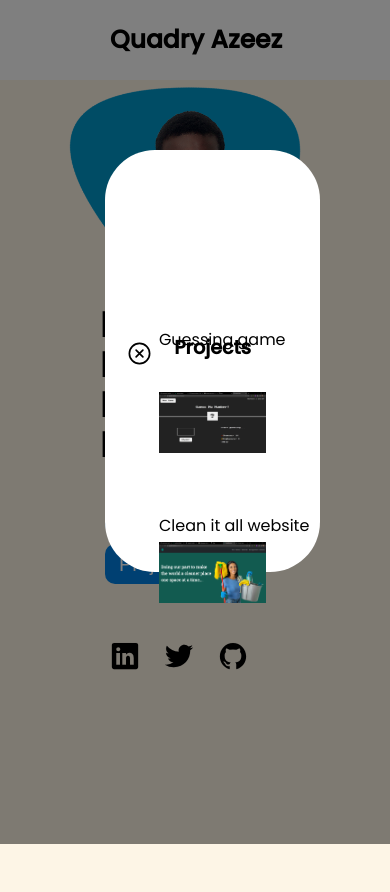
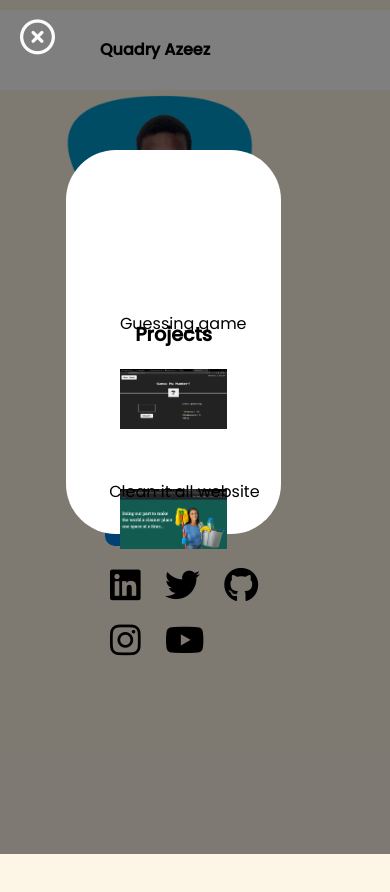
Before and after one commit to Quadry01/Quadry-Azeez-Profile, a plain HTML site: page index.html in a window 390 px wide. Both pictures are taken after a click on the button "Projects". After the commit the page ends 854 px from the top, so only its background shows below. Drawn offline with nearby package versions, Linux system fonts and the light colour scheme.

Commit message:
website refactored

```diff
--- a/index.html
+++ b/index.html
@@ -18,6 +18,10 @@
       rel="stylesheet"
       href="https://cdnjs.cloudflare.com/ajax/libs/font-awesome/5.15.3/css/all.min.css"
     />
+    <script
+      src="https://kit.fontawesome.com/2c0d7c96f3.js"
+      crossorigin="anonymous"
+    ></script>
   </head>
   <body>
     <nav>
@@ -27,7 +31,7 @@
       </label>
       <label class="logo">Quadry Azeez</label>
       <ul>
-        <li><a class="" href="#">Home</a></li>
+        <li><a class="" href="/index.html">Home</a></li>
         <li><a class="project-link" href="#">Projects</a></li>
         <li><a href=" https://wa.me/+2349036297450">Contact</a></li>
       </ul>
@@ -52,17 +56,24 @@ section 1 -->
           <a class="btn-na project-link-mini" href="#">Projects</a>
         </button>
         <br />
+
         <a
+          href="https://www.linkedin.com/in/quadry-azeez-b53277191/"
           target="_blank"
-          href="https://www.linkedin.com/in/quadry-azeez-b53277191/"
-          ><ion-icon class="logo" name="logo-linkedin"></ion-icon
+          ><i class="fa-brands fa-linkedin"></i
         ></a>
-        <a target="_blank" href="https://twitter.com/yrdauq_zeeza"
-          ><ion-icon class="logo" name="logo-twitter"></ion-icon
+        <a href="https://twitter.com/yrdauq_zeeza" target="_blank"
+          ><i class="fa-brands fa-twitter"></i
         ></a>
-        <a href="https://github.com/Quadry01"
-          ><ion-icon class="logo" name="logo-github"></ion-icon
+        <a href="https://github.com/Quadry01" target="_blank"
+          ><i class="fa-brands fa-github"></i
         ></a>
+        <a href="https://www.instagram.com/quadryphotography/" target="_blank"
+          ><i class="fa-brands fa-instagram"></i
+        ></a>
+        <a href="https://www.youtube.com/@curiositylookout/" target="_blank">
+          <i class="fa-brands fa-youtube"></i>
+        </a>
       </section>
 
       <!-- Section 2 -->
@@ -74,14 +85,9 @@ section 1 -->
     <div class="overlay-box">
       <!--
     Project Display -->
-
+      <i class="close-logi fa-regular fa-circle-xmark"></i>
       <section class="prj-sec">
         <div class="display project-div">
-          <ion-icon
-            class="vclose close-btn"
-            name="close-circle-outline"
-          ></ion-icon>
-
           <h3 class="project-header">Projects</h3>
           <figure>
             <img class="guess" src="images/guess.png" alt="Guessing game" />
@@ -106,14 +112,7 @@ section 1 -->
       </section>
     </div>
 
-    <script
-      type="module"
-      src="https://unpkg.com/ionicons@5.5.2/dist/ionicons/ionicons.esm.js"
-    ></script>
-    <script
-      nomodule
-      src="https://unpkg.com/ionicons@5.5.2/dist/ionicons/ionicons.js"
-    ></script>
     <script src="main.js"></script>
   </body>
 </html>
+<!-- class="vclose close-btn" -->
--- a/main.js
+++ b/main.js
@@ -1,12 +1,16 @@
 document.querySelector(".project-link").addEventListener("click", function () {
   document.querySelector(".overlay-box").classList.add("overlay");
   document.querySelector(".project-div").classList.remove("display");
+  document.querySelector(".close-logic").classList.remove("close-logic");
 });
 
-document.querySelector(".close-btn").addEventListener("click", function () {
-  document.querySelector(".overlay-box").classList.remove("overlay");
-  document.querySelector(".project-div").classList.add("display");
-});
+document
+  .querySelector(".fa-circle-xmark")
+  .addEventListener("click", function () {
+    document.querySelector(".overlay-box").classList.remove("overlay");
+    document.querySelector(".project-div").classList.add("display");
+    document.querySelector(".close-logic").classList.add("close-logic");
+  });
 
 document
   .querySelector(".project-link-mini")
--- a/style.css
+++ b/style.css
@@ -1,4 +1,10 @@
 /*font-family: 'Poppins', sans-serif;*/
+html,
+body {
+  padding-top: 0%;
+  overflow: hidden;
+}
+
 * {
   padding: 0;
   margin: 0;
@@ -6,6 +12,21 @@
   list-style: none;
   box-sizing: border-box;
 }
+
+.close-logi {
+  display: none;
+}
+.fa-brands {
+  font-size: 50px;
+  margin: 190px 10px;
+  color: black;
+}
+.fa-regular {
+  font-size: 35px;
+  color: rgb(254, 251, 251);
+  margin: 20px;
+}
+
 body {
   font-family: "Poppins", sans-serif;
   display: fixed;
@@ -51,9 +72,9 @@ nav ul li a:hover {
   color: black;
 }
 
-.prj-link {
+/* .prj-link {
   color: black;
-}
+} */
 .btn.active,
 .btn:hover {
   text-decoration: none;
@@ -71,20 +92,7 @@ nav ul li a:hover {
 #check {
   display: none;
 }
-@media (max-width: 952px) {
-  label.logo {
-    font-size: 25px;
-    display: block;
 
-    align-self: center;
-    margin-top: 10px;
-  }
-
-  nav ul li a {
-    /* font-size: 16px; */
-    display: none;
-  }
-}
 @media (max-width: 858px) {
   .checkbtn {
     display: block;
@@ -156,47 +164,102 @@ section {
   font-size: 40px;
   margin-top: 180px;
   margin-left: 10px;
-  color: black;
+  color: rgb(238, 15, 15);
 }
 
 .image {
   width: 500px;
   position: absolute;
   left: 900;
-  top: 200;
+  top: 185;
 }
 
 @media (max-width: 952px) {
+  html,
   body {
     padding-top: 0%;
+    overflow: hidden;
+  }
+  .project-div {
+    position: absolute !important;
+    border-radius: 50px !important;
+    top: 150px !important;
+    height: 45% !important;
+    width: 55% !important;
+    left: 17% !important;
+    padding: 10px !important;
+  }
+  #mobile-log {
+    visibility: hidden;
+  }
+
+  nav ul li a {
+    /* font-size: 16px; */
+    display: none;
+  }
+
+  .prj-link1 {
+    position: absolute !important;
+    top: 42% !important;
+    left: 25% !important;
+  }
+  .prj-link2 {
+    position: absolute !important;
+    top: auto !important;
+    left: 20% !important;
+    margin-top: 10% !important;
+  }
+
+  .guess {
+    width: 50% !important;
+    left: 25% !important;
+  }
+
+  .clean {
+    width: 50% !important;
+    left: 25% !important;
+    margin-top: 120px !important;
+  }
+  .fa-brands {
+    font-size: 35px;
+    margin: 10px 10px;
   }
   .image {
-    width: 250px;
+    width: 200px;
     position: unset;
-    margin-bottom: 20% !important;
+    margin-bottom: 26% !important;
     margin-left: 15%;
   }
 
   .rm-btn {
     visibility: visible;
+    margin-bottom: 12px;
   }
-
   .header {
     text-align: left;
     font-size: 35px;
     line-height: 2.5rem;
-    margin-top: 50% !important;
+    margin-top: 30% !important;
     margin-bottom: 10%;
   }
   label.logo {
     width: 100%;
-    font-size: 25px;
+    font-size: 100%;
     margin-top: 0;
-    margin-left: 10px;
+    margin-left: 0px;
+    display: block;
+
+    align-self: center;
+    margin-top: 10px;
+  }
+}
+
+.fas {
+  visibility: hidden;
 }
 
 .logo {
-    font-size: 30px;
+  font-size: 14px;
   margin-top: 30%;
   margin-right: 5%;
   color: black;
@@ -206,66 +269,6 @@ section {
   align-items: center;
 }
 
-  .project-div {
-    border-radius: 50px !important;
-    top: 150px !important;
-    background-color: white;
-    height: 50% !important;
-    width: 55% !important;
-    left: 27% !important;
-    padding: 10px !important;
-    align-content: center !important;
-    z-index: 4 !important;
-  }
-
-  .clean {
-    align-items: center !important;
-    width: 50% !important;
-    margin-top: 150px !important;
-    margin-bottom: 20% !important;
-    left: 25% !important;
-  }
-
-  .guess {
-    align-items: center !important;
-    width: 50% !important;
-    margin-bottom: 20% !important;
-    left: 25% !important;
-  }
-
-  .prj-link2 {
-    position: absolute !important;
-    top: auto !important;
-    left: 25% !important;
-    margin-top: 10% !important;
-    color: black;
-  }
-
-  .prj-link1 {
-    position: absolute !important;
-    top: 42% !important;
-    left: 25% !important;
-    color: rgb(225, 22, 22);
-  }
-
-  .vclose {
-    position: absolute !important;
-    bottom: auto !important;
-    margin-top: 5%;
-    margin-left: 5%;
-    font-size: 27px !important;
-  }
-  .project-header {
-    text-align: center;
-    margin-top: 2%;
-    margin-bottom: 20px;
-    font-size: larger;
-  }
-}
-
-.display {
-  display: none;
-}
 .project-div {
   border-radius: 50px;
   top: 150px;
@@ -277,6 +280,17 @@ section {
   padding: 50px;
   align-content: center;
   z-index: 4;
+}
+
+.project-header {
+  text-align: center;
+  margin-top: 2%;
+  margin-bottom: 20px;
+  font-size: larger;
+}
+
+.display {
+  display: none;
 }
 
 .clean {
@@ -324,11 +338,6 @@ body {
   background-color: rgba(0, 0, 0, 0.5); /*dim the background*/
 }
 
-.project-header {
-  text-align: center;
-  margin-bottom: 30px;
-  font-size: larger;
-}
 .prj-link2 {
   position: absolute;
   bottom: 8%;
@@ -342,9 +351,3 @@ body {
   left: 40%;
   color: black;
 }
-
-.close-btn {
-  position: absolute;
-  left: auto;
-  font-size: 25px;
-}
```
Lines whose indentation alone changed are shown as unchanged.
